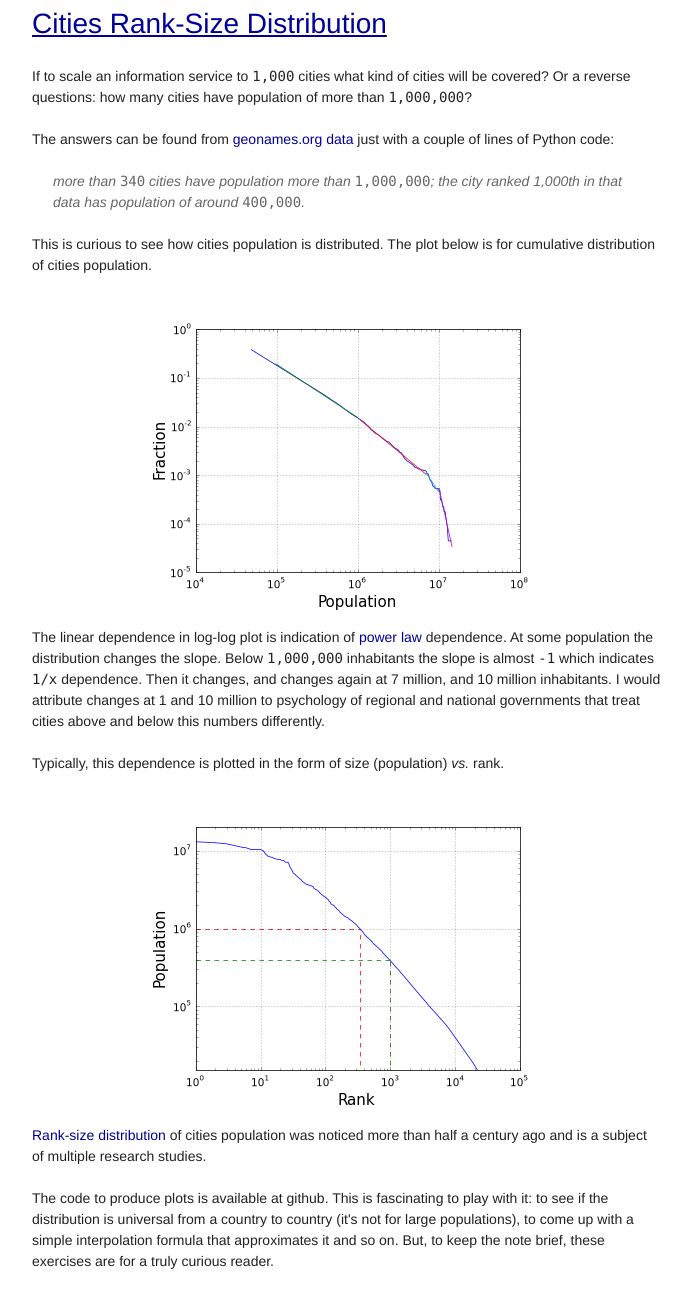
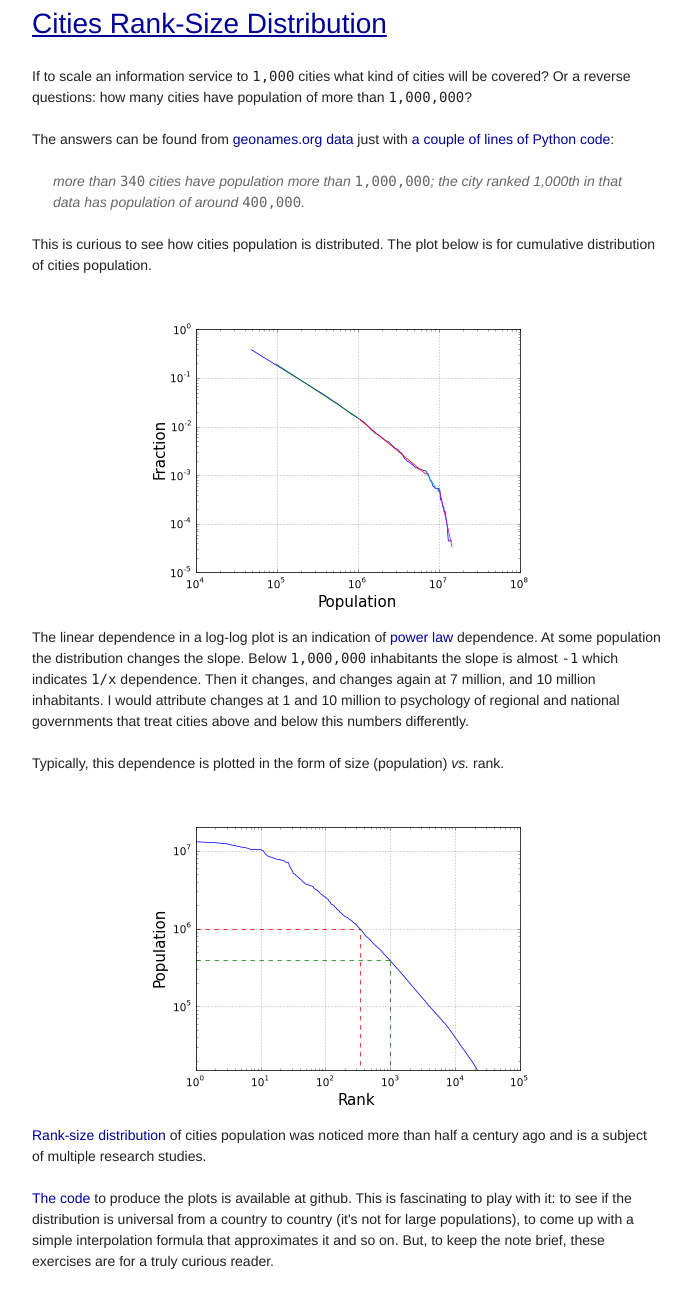
Before and after one commit to dudarev/datavis, a plain HTML site: page index.html in a window 1280 px wide. Shown: the part 56-1346 px from the top of the page, without its empty margins (133-824 px from the left). Drawn offline with Linux system fonts and the light colour scheme.

Commit message:
styling and links

```diff
--- a/index.html
+++ b/index.html
@@ -25,16 +25,16 @@
             <div class="span-16" id="content">
                 <h2><a href="./006-cities-rank-size-distribution.html">Cities Rank-Size Distribution</a></h2>
                 <p>If to scale an information service to <tt class="docutils literal">1,000</tt> cities what kind of cities will be covered? Or a reverse questions: how many cities have population of more than <tt class="docutils literal">1,000,000</tt>?</p>
-<p>The answers can be found from <a class="reference external" href="http://www.geonames.org/">geonames.org</a> <a class="reference external" href="http://download.geonames.org/export/dump/">data</a> just with a couple of lines of Python code:</p>
+<p>The answers can be found from <a class="reference external" href="http://www.geonames.org/">geonames.org</a> <a class="reference external" href="http://download.geonames.org/export/dump/">data</a> just with <a class="reference external" href="https://github.com/dudarev/datavis/tree/master/006_cities_population_distribution">a couple of lines of Python code</a>:</p>
 <blockquote>
 more than <tt class="docutils literal">340</tt> cities have population more than <tt class="docutils literal">1,000,000</tt>; the city ranked 1,000th <em>in that data</em> has population of around <tt class="docutils literal">400,000</tt>.</blockquote>
 <p>This is curious to see how cities population is distributed. The plot below is for cumulative distribution of cities population.</p>
 <div align="center" class="align-center"><img alt="cumulative distribution of cities in dependence on population" class="align-center" src="006_distribution_hist.png" /></div>
-<p>The linear dependence in log-log plot is indication of <a class="reference external" href="http://en.wikipedia.org/wiki/Power_law">power law</a> dependence. At some population the distribution changes the slope. Below <tt class="docutils literal">1,000,000</tt> inhabitants the slope is almost <tt class="docutils literal"><span class="pre">-1</span></tt> which indicates <tt class="docutils literal">1/x</tt> dependence. Then it changes, and changes again at 7 million, and 10 million inhabitants. I would attribute changes at 1 and 10 million to psychology of regional and national governments that treat cities above and below this numbers differently.</p>
+<p>The linear dependence in a log-log plot is an indication of <a class="reference external" href="http://en.wikipedia.org/wiki/Power_law">power law</a> dependence. At some population the distribution changes the slope. Below <tt class="docutils literal">1,000,000</tt> inhabitants the slope is almost <tt class="docutils literal"><span class="pre">-1</span></tt> which indicates <tt class="docutils literal">1/x</tt> dependence. Then it changes, and changes again at 7 million, and 10 million inhabitants. I would attribute changes at 1 and 10 million to psychology of regional and national governments that treat cities above and below this numbers differently.</p>
 <p>Typically, this dependence is plotted in the form of size (population) <em>vs.</em> rank.</p>
 <div align="center" class="align-center"><img alt="rank-size distribution of cities" class="align-center" src="006_rank_size.png" /></div>
 <p><a class="reference external" href="http://en.wikipedia.org/wiki/Rank-size_distribution">Rank-size distribution</a> of cities population was noticed more than half a century ago and is a subject of multiple research studies.</p>
-<p>The code to produce plots is available at github. This is fascinating to play with it: to see if the distribution is universal from a country to country (it's not for large populations), to come up with a simple interpolation formula that approximates it and so on. But, to keep the note brief, these exercises are for a truly curious reader.</p>
+<p><a class="reference external" href="https://github.com/dudarev/datavis/tree/master/006_cities_population_distribution">The code</a> to produce the plots is available at github. This is fascinating to play with it: to see if the distribution is universal from a country to country (it's not for large populations), to come up with a simple interpolation formula that approximates it and so on. But, to keep the note brief, these exercises are for a truly curious reader.</p>
 
             </div>
 
```
Also changed, not shown: 006-cities-rank-size-distribution.html (+3 -3 lines), 1 other file.
